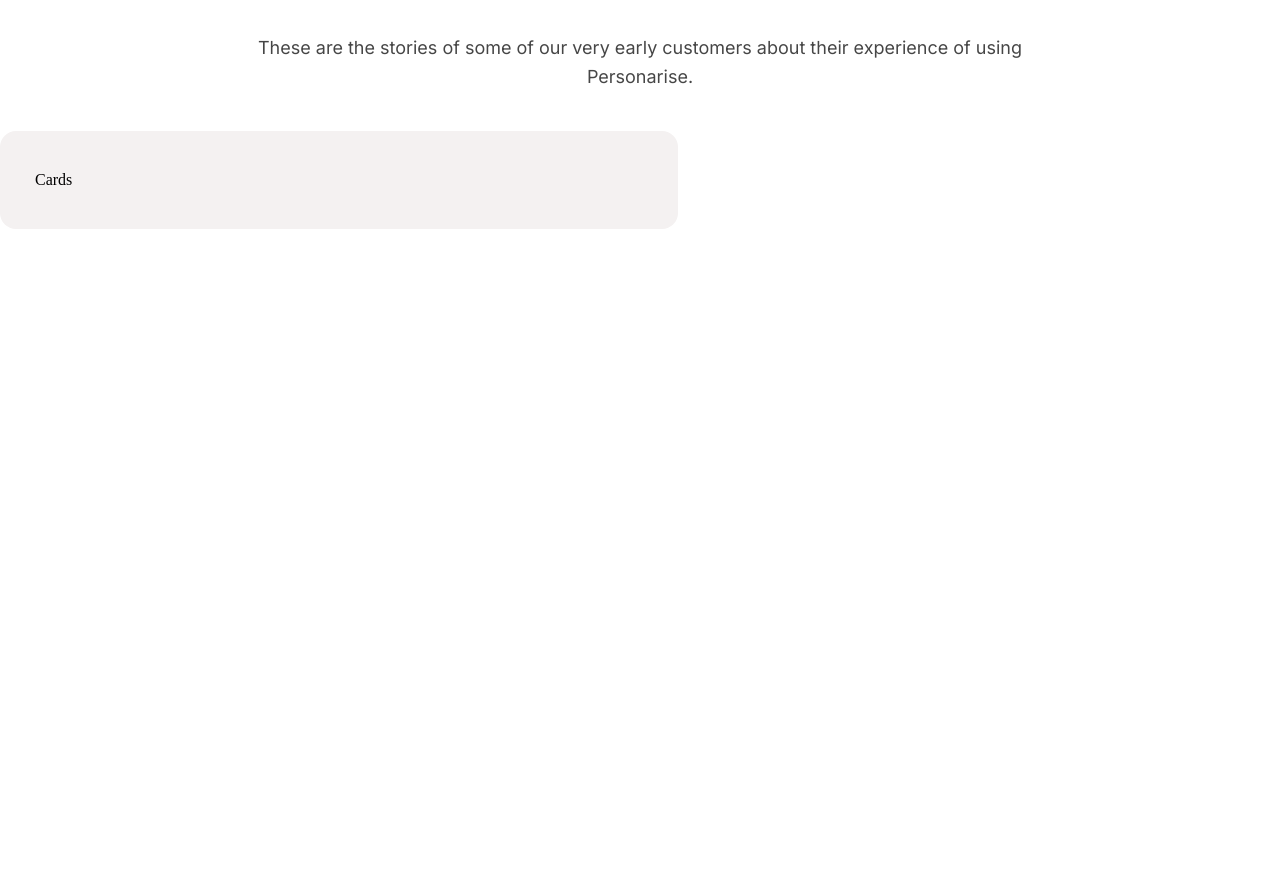
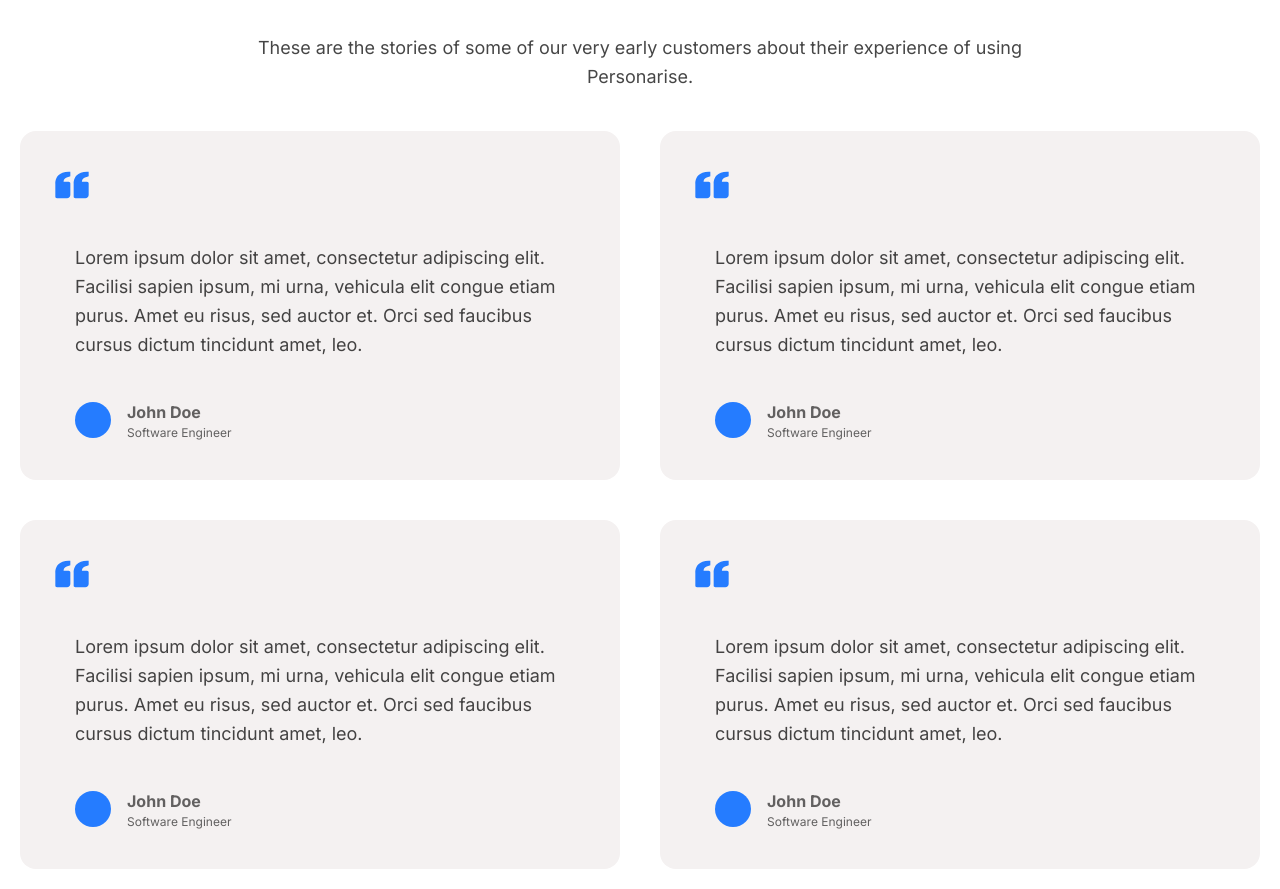
Before and after one commit to kelani34/Personarise, a React (Create React App) app: page / in a window 1280 px wide. Shown: the part 4880-5769 px from the top of the page. Before the commit the page ends 5109 px from the top, so only its background shows below. Built offline with nearby package versions, Linux system fonts and the light colour scheme; a web font is replaced by a local one.

Commit message:
add: contact section

```diff
--- a/src/App.js
+++ b/src/App.js
@@ -1,6 +1,7 @@
 import { Header } from "./components";
 import Brands from "./containers/Brands";
 import Careers from "./containers/Careers";
+import Contact from "./containers/Contact";
 import Features from "./containers/Features";
 import Hero from "./containers/Hero";
 import Passion from "./containers/Passion";
@@ -16,6 +17,7 @@
       <Features />
       <Careers />
       <Testimonials />
+      <Contact />
     </>
   );
 }
--- a/src/components/Cards.jsx
+++ b/src/components/Cards.jsx
@@ -1,8 +1,33 @@
 import React from "react";
 import styled from "styled-components";
+import quotes from "../assets/quotes.svg";
+import circle from "../assets/ellipse-testimonial.svg";
 
 const Cards = () => {
-  return <Wrapper>Cards</Wrapper>;
+  return (
+    <Wrapper>
+      <div className="container">
+        <div>
+          <img src={quotes} alt="quotes" />
+        </div>
+        <div className="content">
+          <p>
+            Lorem ipsum dolor sit amet, consectetur adipiscing elit. Facilisi
+            sapien ipsum, mi urna, vehicula elit congue etiam purus. Amet eu
+            risus, sed auctor et. Orci sed faucibus cursus dictum tincidunt
+            amet, leo.
+          </p>
+          <div className="user-box">
+            <img src={circle} alt="circle" />
+            <span>
+              <h3>John Doe</h3>
+              <h4>Software Engineer</h4>
+            </span>
+          </div>
+        </div>
+      </div>
+    </Wrapper>
+  );
 };
 
 export default Cards;
@@ -12,4 +37,52 @@
   border-radius: 16px;
   max-width: 608px;
   padding: 40px 35px;
+
+  .container {
+    display: flex;
+    flex-direction: column;
+    align-items: flex-start;
+    width: 100%;
+    p {
+      font-family: "Inter";
+      font-style: normal;
+      font-weight: 400;
+      font-size: 16px;
+      line-height: 26px;
+      text-align: left !important;
+      max-width: 441px;
+      color: rgba(0, 0, 0, 0.6);
+
+      margin-top: 22px;
+      margin-bottom: 27px;
+    }
+    .content {
+      margin-left: 20px;
+    }
+    .user-box {
+      display: flex;
+      gap: 16px;
+      align-items: center;
+      h3 {
+        font-family: "Inter";
+        font-style: normal;
+        font-weight: 700;
+        font-size: 16px;
+        line-height: 26px;
+        /* identical to box height, or 162% */
+
+        color: rgba(0, 0, 0, 0.6);
+      }
+      h4 {
+        font-family: "Inter";
+        font-style: normal;
+        font-weight: 400;
+        font-size: 12px;
+        line-height: 15px;
+        /* identical to box height */
+
+        color: rgba(0, 0, 0, 0.6);
+      }
+    }
+  }
 `;
--- /dev/null
+++ b/src/containers/Contact.jsx
@@ -0,0 +1,17 @@
+import React from "react";
+import styled from "styled-components";
+
+const Contact = () => {
+  return (
+    <Wrapper>
+      <div></div>
+    </Wrapper>
+  );
+};
+
+export default Contact;
+
+const Wrapper = styled.div`
+  max-width: 1400px;
+    margin: 0 auto;
+`;
--- a/src/containers/Testimonials.jsx
+++ b/src/containers/Testimonials.jsx
@@ -6,14 +6,17 @@
   return (
     <Wrapper>
       <div className="container">
-        <div>
+        <div className="testimonial__container-content">
           <h2>Testimonials</h2>
           <p>
             These are the stories of some of our very early customers about
             their experience of using Personarise.
           </p>
         </div>
-        <div>
+        <div className="cards">
+          <Cards />
+          <Cards />
+          <Cards />
           <Cards />
         </div>
       </div>
@@ -27,7 +30,9 @@
   .container {
     max-width: 1400px;
     margin: 0 auto;
-
+    .testimonial__container-content {
+      margin: 20px;
+    }
     h2 {
       font-family: "Inter";
       font-style: normal;
@@ -38,6 +43,9 @@
       letter-spacing: -0.03em;
 
       color: rgba(0, 0, 0, 0.87);
+      @media screen and (max-width: 700px) {
+        font-size: 36px;
+      }
     }
     p {
       font-family: "Inter";
@@ -45,8 +53,6 @@
       font-weight: 400;
       font-size: 18px;
       line-height: 29px;
-      /* or 161% */
-
       text-align: center;
 
       color: #000000;
@@ -54,6 +60,18 @@
       opacity: 0.72;
       max-width: 785px;
       margin: 40px auto;
+      @media screen and (max-width: 700px) {
+        font-size: 16px;
+      }
+    }
+    .cards {
+      display: grid;
+      grid-template-columns: 1fr 1fr;
+      grid-gap: 40px;
+      margin: 20px;
+      @media screen and (max-width: 700px) {
+        grid-template-columns: 1fr;
+      }
     }
   }
 `;
```
